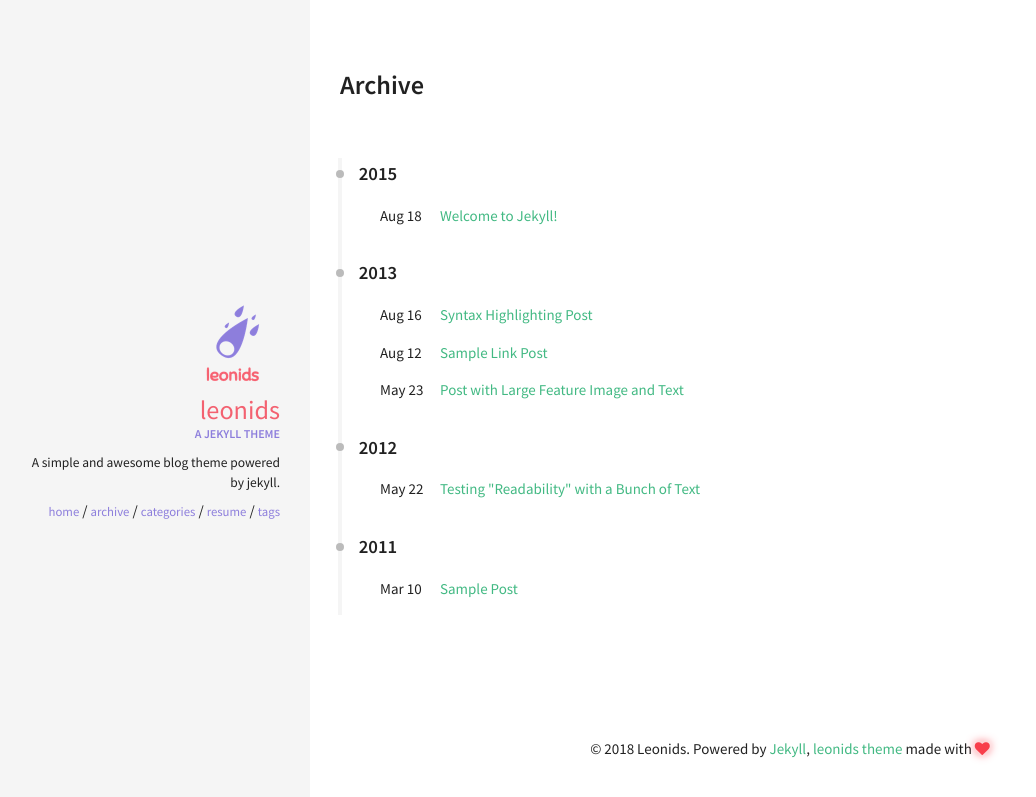
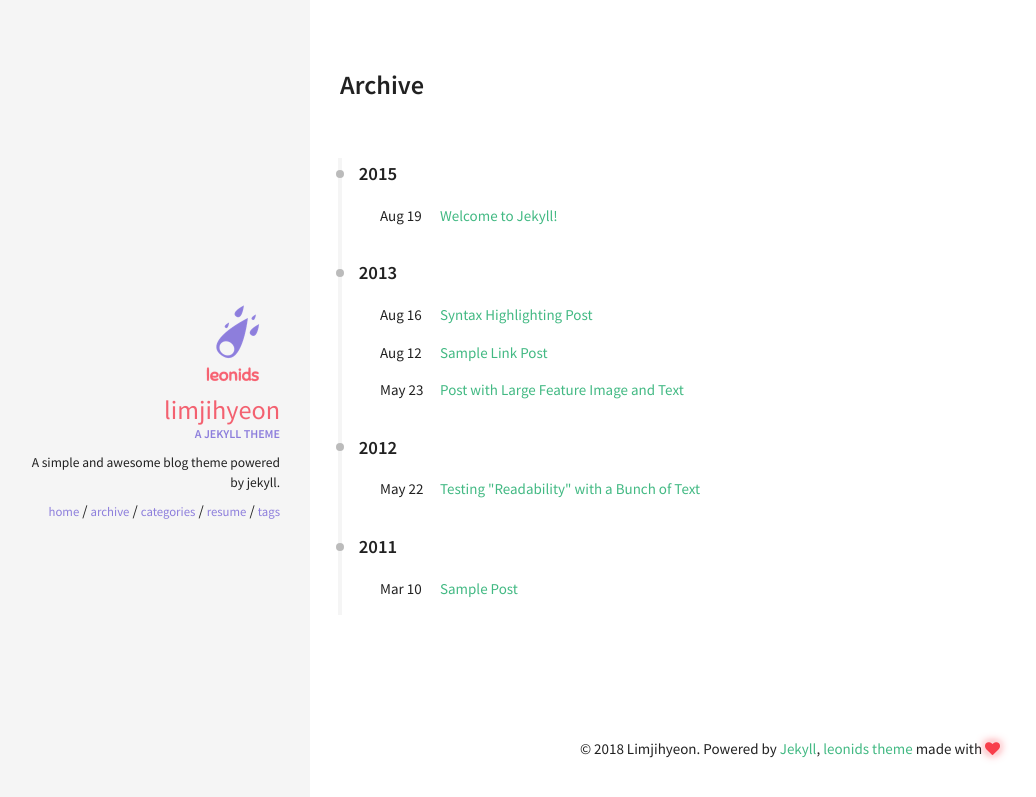
Before and after one commit to hyeon3713/github.io, a Jekyll site: the page built from archive.html, in a window 1280 px wide. Shown: the top 797 px of the page, without its empty margins (10-1046 px from the left). Built offline with Jekyll 4.4.1, drawn with Linux system fonts in a browser that asks for light colours.

Commit message:
Update _config.yml

```diff
--- a/_config.yml
+++ b/_config.yml
@@ -3,9 +3,9 @@
 # Site wide configuration
 ####################################
 #
-title: Leonids
+title: Limjihyeon
 email:
-description: A simple and awesome blog theme powered by jekyll.
+description: IT를 배우고 있는 사람입니다.
 url: # the base hostname & protocol for your site
 keywords: ["blog", "jekyll"]
 
@@ -14,7 +14,7 @@ keywords: ["blog", "jekyll"]
 # Jekyll configuration
 ####################################
 #
-timezone:          Europe/Paris
+timezone:          Asia/Seoul
 markdown:          kramdown
 highlighter:       rouge
 excerpt_separator: <!--more-->
@@ -33,7 +33,7 @@ kramdown:
 ####################################
 #
 owner:
-  name: Leonids
+  name: Limjihyeon
   avatar: leonids-logo.png
   job: "A jekyll theme"
   bio: "A simple and awesome blog theme powered by jekyll."
```
